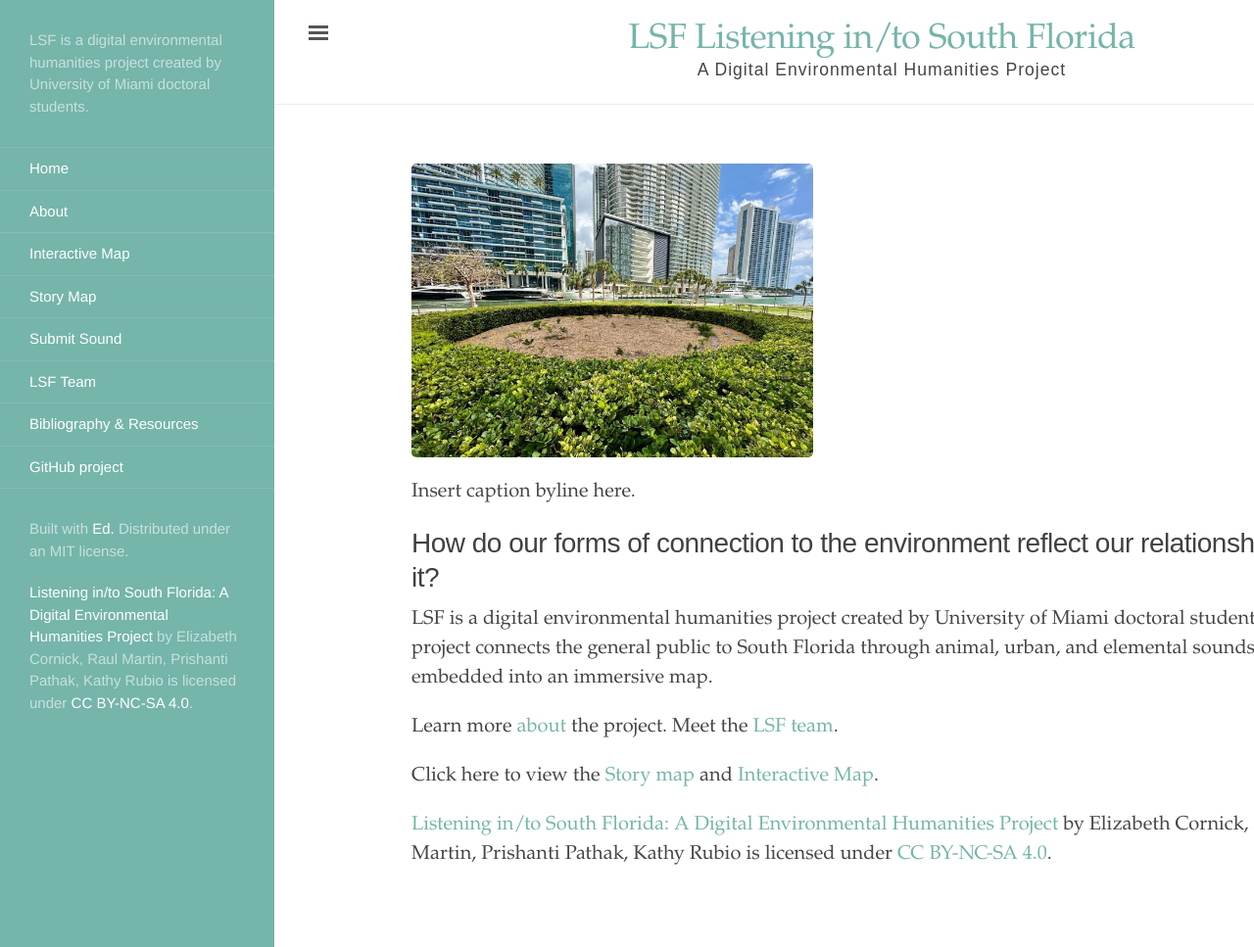
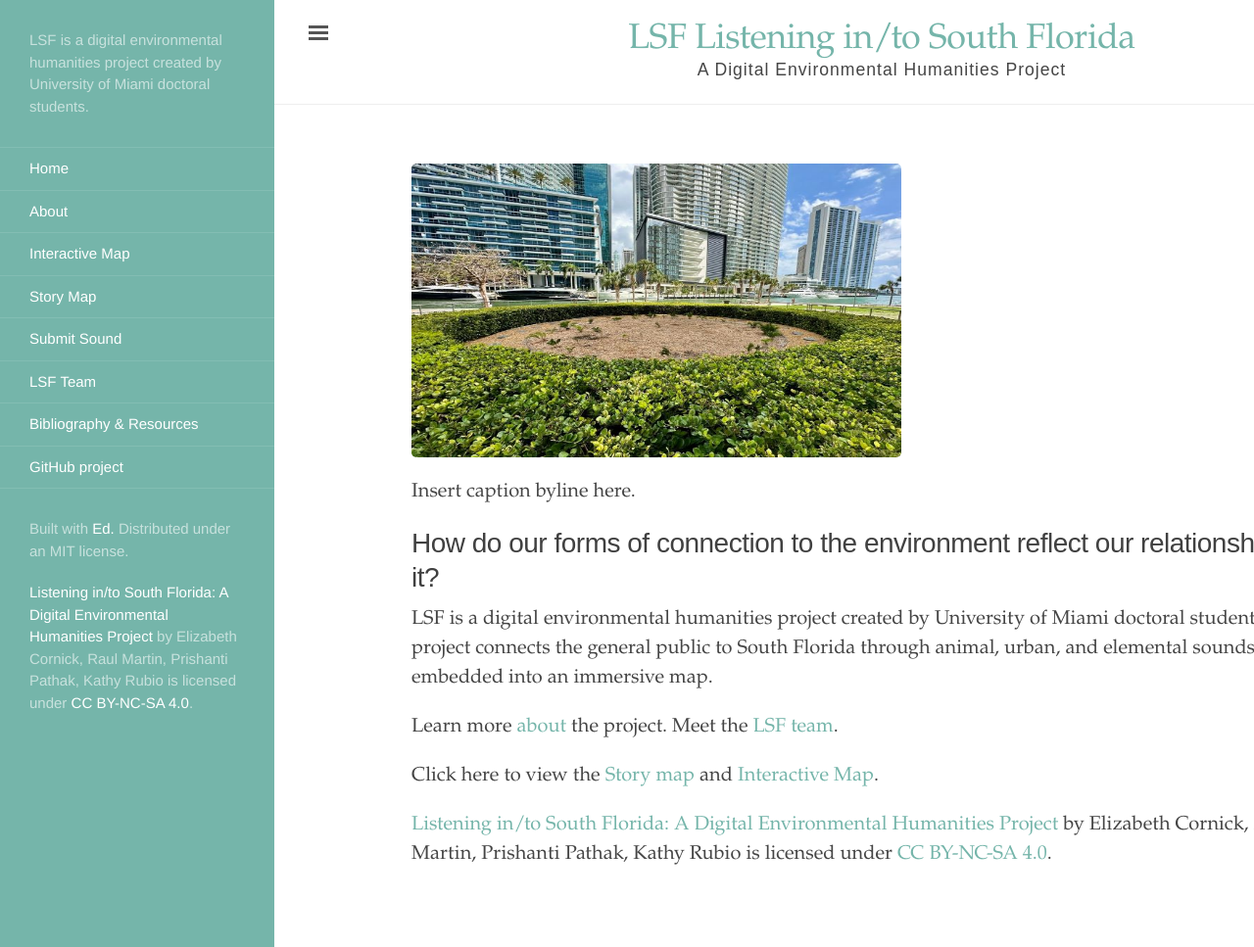
Before and after one commit to rm4-25/lsf_3, a Jekyll site: the page built from index.html, in a window 1280 px wide and 967 px high. Shown: the whole window at 98% size. Built offline with Jekyll 4.4.1, drawn with Linux system fonts in a browser that asks for light colours.

Commit message:
Update index.html
Changed max width from max to 500.

```diff
--- a/index.html
+++ b/index.html
@@ -4,7 +4,7 @@
 order: 1
 ---
 
-<img src="https://github.com/rm4-25/lsf_3/blob/main/assets/miami%20circle_Image.jpg?raw=true" width="max-width" height="300">
+<img src="https://github.com/rm4-25/lsf_3/blob/main/assets/miami%20circle_Image.jpg?raw=true" width="500" height="300">
 
 <p>
   Insert caption byline here.
```
